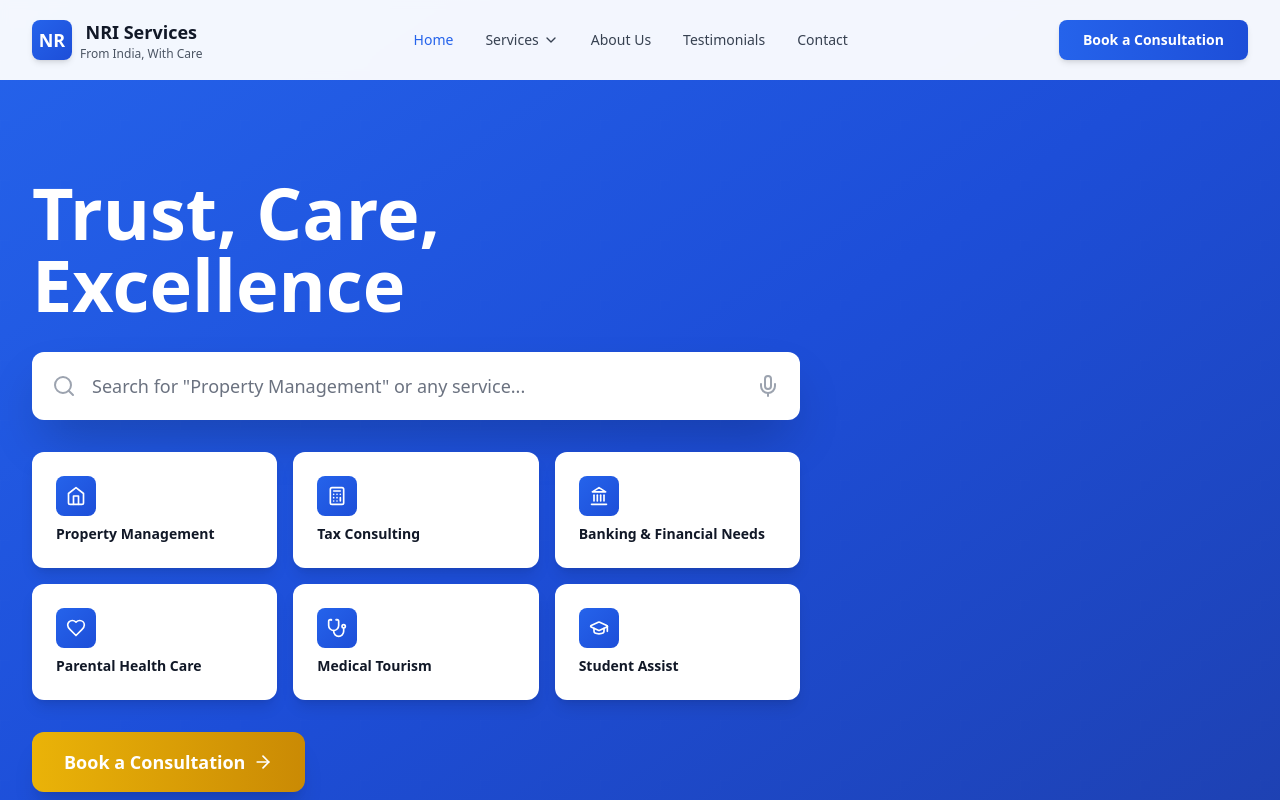
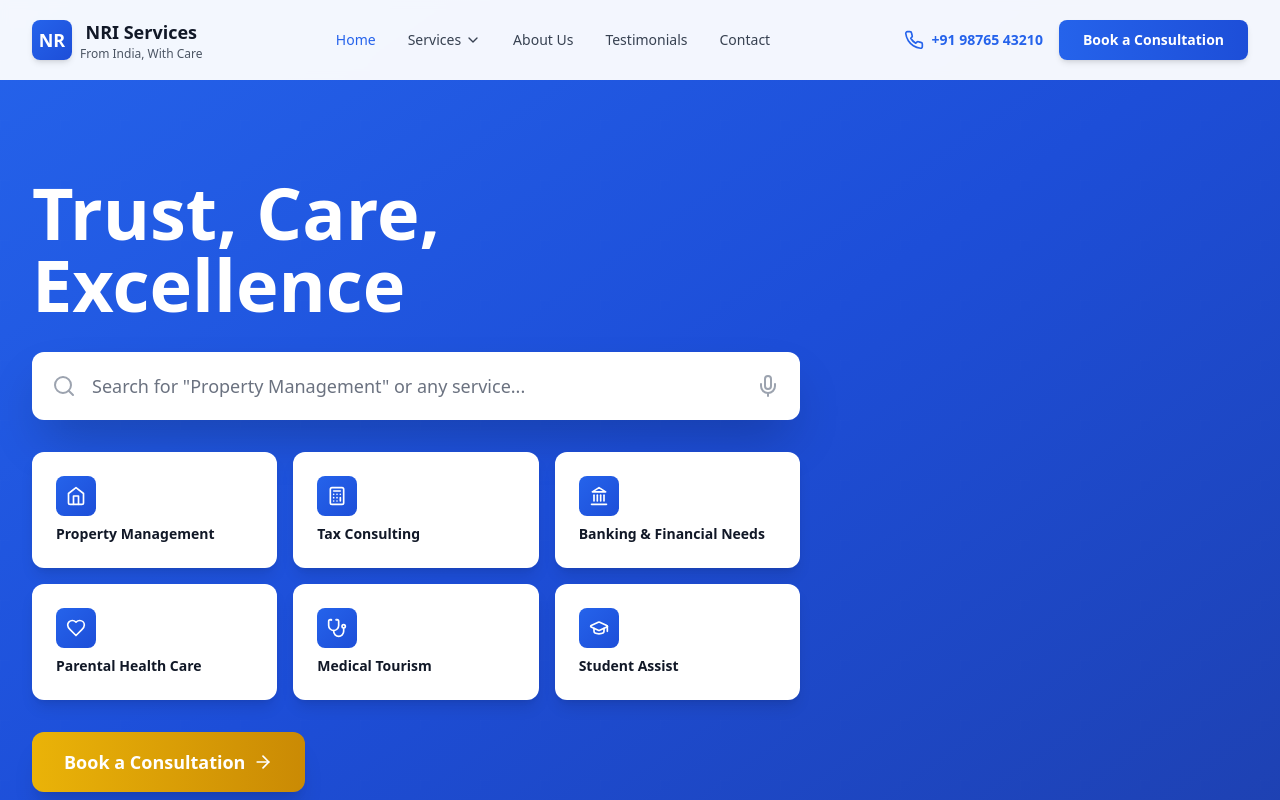
Before and after one commit to rev2607/nri-services, a React (Vite) app: page / in a window 1280 px wide. Shown: the top 800 px of the page. Built offline with nearby package versions, Linux system fonts and the light colour scheme.

Commit message:
Updated Header.tsx

```diff
--- a/src/components/Header.tsx
+++ b/src/components/Header.tsx
@@ -1,5 +1,5 @@
 import { useState, useEffect } from 'react';
-import { Menu, X, ChevronDown } from 'lucide-react';
+import { Menu, X, ChevronDown, Phone } from 'lucide-react';
 import { services } from '../data/services';
 
 interface HeaderProps {
@@ -120,6 +120,14 @@ export default function Header({ currentPage, onNavigate }: HeaderProps) {
           </nav>
 
           <div className="flex items-center space-x-4">
+            <a
+              href="tel:+919876543210"
+              className="hidden lg:flex items-center space-x-2 text-blue-600 hover:text-blue-700 font-semibold transition-colors"
+            >
+              <Phone className="w-5 h-5" />
+              <span className="text-sm">+91 98765 43210</span>
+            </a>
+
             <button
               onClick={() => onNavigate('contact')}
               className="hidden md:block px-6 py-2.5 bg-gradient-to-r from-blue-600 to-blue-700 text-white text-sm font-semibold rounded-lg hover:from-blue-700 hover:to-blue-800 transition-all shadow-md hover:shadow-lg"
@@ -139,6 +147,14 @@ export default function Header({ currentPage, onNavigate }: HeaderProps) {
         {isMenuOpen && (
           <div className="lg:hidden py-4 border-t border-gray-100">
             <div className="flex flex-col space-y-4">
+              <a
+                href="tel:+919876543210"
+                className="flex items-center space-x-2 text-blue-600 hover:text-blue-700 font-semibold"
+              >
+                <Phone className="w-5 h-5" />
+                <span>+91 98765 43210</span>
+              </a>
+
               <button
                 onClick={() => {
                   onNavigate('home');
```
